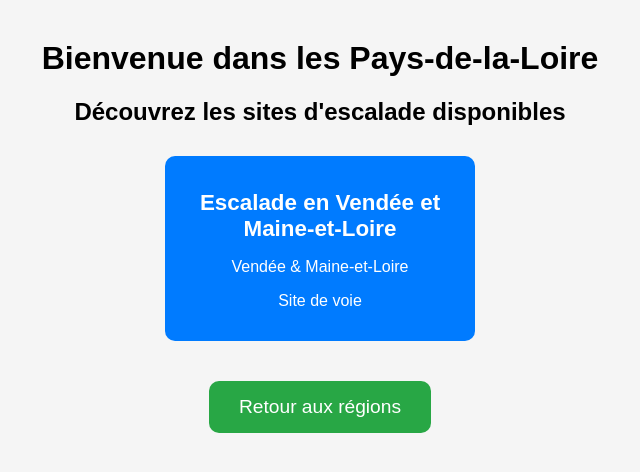
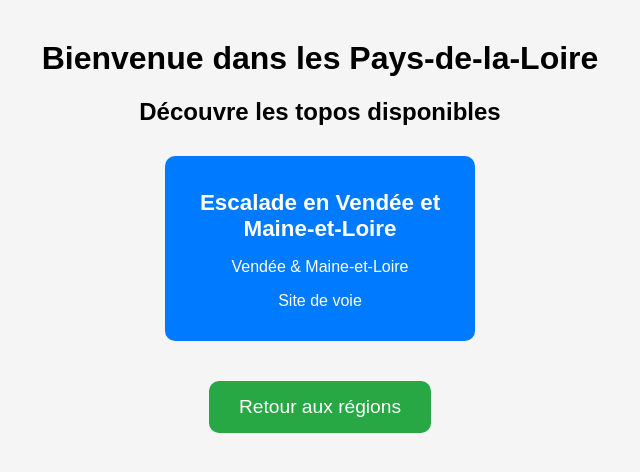
Before and after one commit to Niok05/topoteque, a website: page region_pays_de_la_loire.html in a window 1280 px wide. Shown: the whole page, without its empty margins (320-960 px from the left). Drawn offline with Linux system fonts and the light colour scheme.

Commit message:
Update region_pays_de_la_loire.html

```diff
--- a/region_pays_de_la_loire.html
+++ b/region_pays_de_la_loire.html
@@ -84,7 +84,7 @@
   <body>
     <main>
       <h1 class="title">Bienvenue dans les Pays-de-la-Loire</h1>
-      <h2 class="subtitle">Découvrez les sites d'escalade disponibles</h2>
+      <h2 class="subtitle">Découvre les topos disponibles</h2>
 
       <div class="grid">
         <a
```
